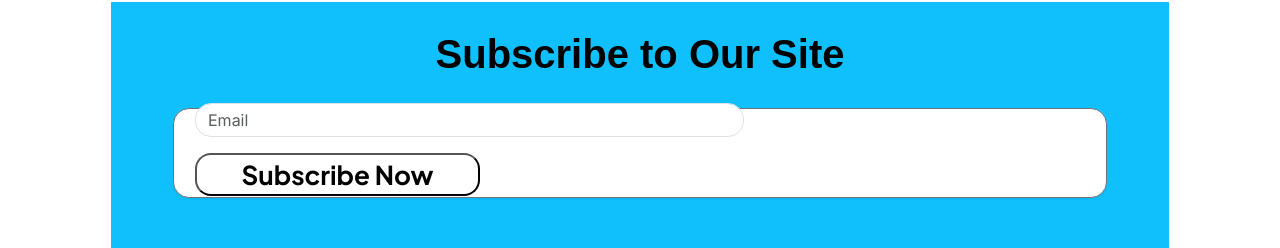
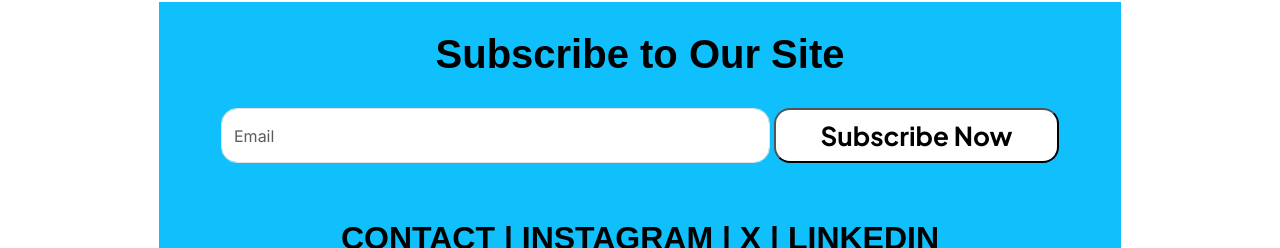
Before and after one commit to mel-deleon-23/ipots-kids-app, a React (Vite) app in the folder ipots-kids/: page /question/level/1 in a window 1280 px wide. Shown: the part 132-380 px from the top of the page. Built offline with nearby package versions, Linux system fonts and the light colour scheme; no server answers.

Commit message:
footer updated

```diff
--- a/ipots-kids/src/components/footer/Footer.jsx
+++ b/ipots-kids/src/components/footer/Footer.jsx
@@ -5,7 +5,7 @@ const footer = () => {
         <footer className="footer">
             <div className="container-fluid">
                 <h2 className="footer-header mt-2 mb-4 ">Subscribe to Our Site</h2>
-                <div className="input-container gap-3 mb-5">
+                <div className="input-box-container gap-1 mb-5">
                     <input type="text" placeholder="Email" className="input-place form-control rounded-4" />
                     <button className="input-btn rounded-4 mb-2">Subscribe Now</button>
                 </div>
@@ -13,7 +13,6 @@ const footer = () => {
                     <h3> CONTACT | INSTAGRAM | X | LINKEDIN </h3>
                     <p>© {new Date().getFullYear()} by iPOTS, improving POTS, IPOTS KIDS, iAccess, All Rights Reserved</p>
                 </div>
-
             </div>
         </footer>
     );
--- a/ipots-kids/src/components/footer/footer.css
+++ b/ipots-kids/src/components/footer/footer.css
@@ -6,13 +6,8 @@
     margin-top: 30px;
     padding-top: 20px;
   }
-  /* .container {
-    max-width: 1440px;
-    height: 369px;
-    margin: 0 auto;
-  } */
 
-  .input-container {
+  .input-box-container {
     display: flex;
     justify-content: center;
     margin: 30px;
```
